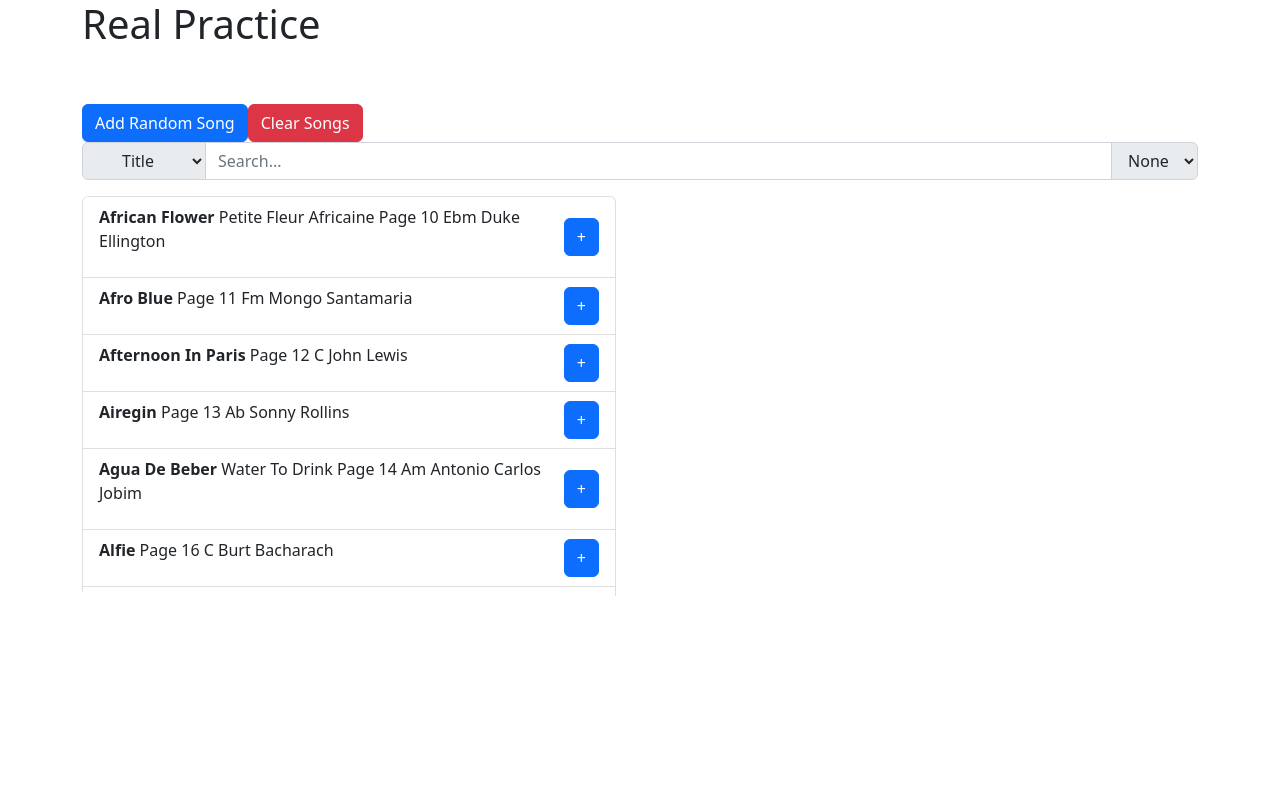
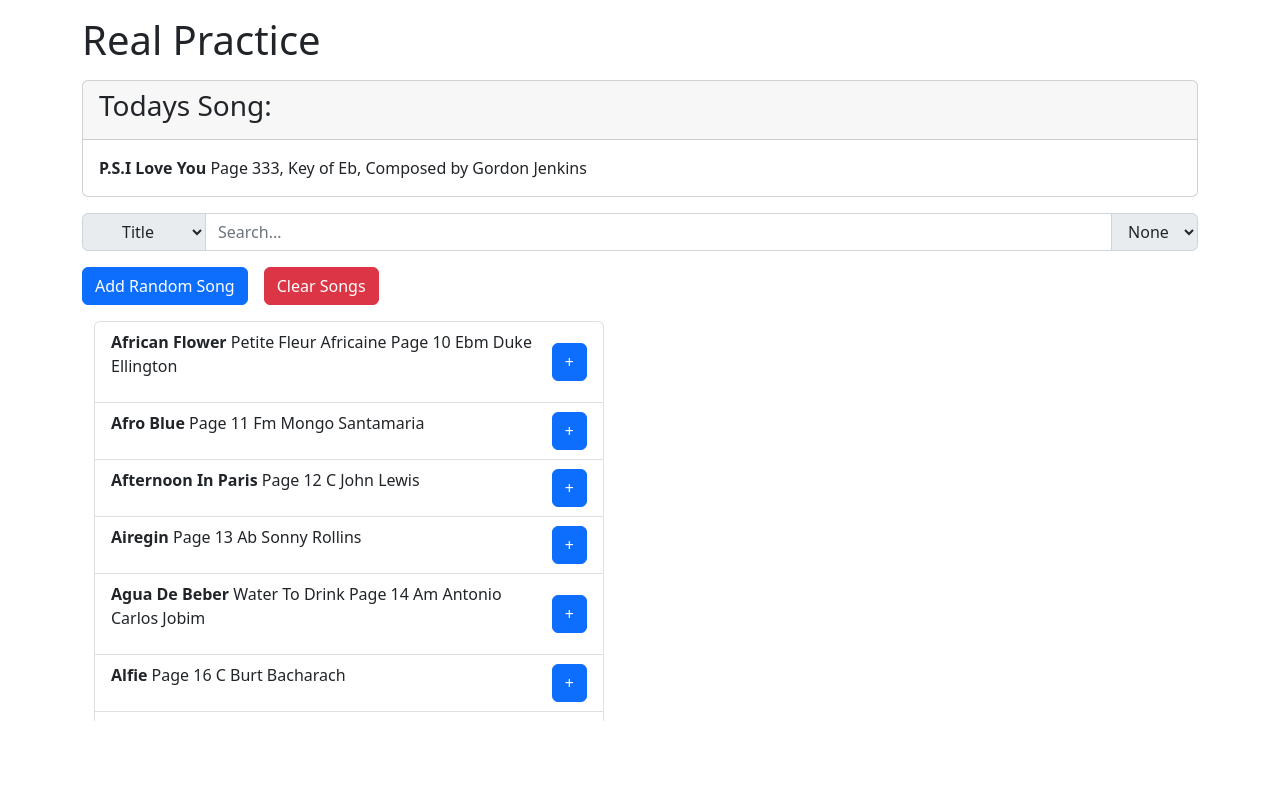
Before and after one commit to Ross0375/RealPractice, a plain HTML site: page index.html in a window 1280 px wide. Drawn offline with nearby package versions, Linux system fonts and the light colour scheme.

Commit message:
Finished?

```diff
--- a/app.js
+++ b/app.js
@@ -11,8 +11,8 @@ const app = Vue.createApp({
             keys: [],
             keyFilter: "None",
             dailySong: {
-                date: "",
-                todaysSong: ""
+                date: null,
+                todaysSong: []
             }
         }
     },
@@ -30,6 +30,17 @@ const app = Vue.createApp({
             this.dailySong = JSON.parse(dailySong)
         }
 
+        const d = new Date().getDay()
+        console.log(d);
+            if (this.dailySong.date == null) {
+                this.dailySong.date = new Date().getDay()
+                const selectedSong = this.songs[Math.floor(Math.random()* this.songs.length)]
+                this.dailySong.todaysSong = selectedSong
+            } else if (this.dailySong.date != d){
+                const selectedSong = this.songs[Math.floor(Math.random()* this.songs.length)]
+                this.dailySong.todaysSong = selectedSong
+                this.dailySong.date = new Date().getDay()
+            }
 
         let unique = []
             this.songs.forEach(song => {
@@ -66,6 +77,7 @@ const app = Vue.createApp({
             }
 
         },
+
     },
     methods: {
         addSong(selectedPage, index) {
@@ -98,7 +110,11 @@ const app = Vue.createApp({
             }
             this.selectedSongs.splice(0, this.selectedSongs.length)
 
-        }
+        },
+
+        mounted() {
+
+        },
     },
     watch: {
         songs: {
--- a/index.html
+++ b/index.html
@@ -11,9 +11,15 @@
 </head>
 <body>
   <main id="app" class="container">
-    <h1 class="pb-5">Real Practice</h1>
-    <button class="btn btn-primary" @click="addRandom">Add Random Song</button>
-    <button class="btn btn-danger" @click="clearSongs">Clear Songs</button>
+    <h1 class="my-3">Real Practice</h1>
+    <div class="card mb-3">
+      <div class="card-header">
+        <h3>Todays Song:</h3>
+      </div>
+      <div class="card-body">
+        <strong>{{this.dailySong.todaysSong.Title}}</strong> {{this.dailySong.todaysSong.AlternateTitle}} Page {{this.dailySong.todaysSong.PageNumber}}, Key of {{this.dailySong.todaysSong.Key}}, Composed by {{this.dailySong.todaysSong.Composer}}
+      </div>
+    </div>
     <div class="input-group mb-3">
       <select class="input-group-text" v-model="selection">
         <option v-for="searchProp in searchType">{{ searchProp }}</option>
@@ -24,20 +30,28 @@
         <option v-for="key in keys">{{ key }}</option>
       </select>
     </div>
-    <div class="row container-fluid">
-      <ul class="list-group col-sm-12 col-md-6 listHeight overflow-auto container-fluid" >
+    <div class="mb-3">
+      <button class="btn btn-primary" @click="addRandom">Add Random Song</button>
+      <button class="btn btn-danger mx-3" @click="clearSongs">Clear Songs</button>
+    </div>
+    <div class="row container-fluid gx-5 justify-content-end">
+      <div class="col-sm-12 col-md-6 listHeight  container-fluid overflow-auto">
+        <ul class="list-group" >
           <li class="list-group-item d-flex justify-content-center align-items-center" v-for="(song, index) in filteredSongs" :key="song.PageNumber" :class="{ disabled: song.Selected }">
             <p class="col"><strong>{{song.Title}}</strong> {{song.AlternateTitle}} Page {{song.PageNumber}} {{song.Key}} {{song.Composer}}</p>
             <span class="btn btn-primary" :class="{ disabled: song.Selected }" @click="addSong(song.PageNumber, index)">+</span>
           </li>
         </ul>
-      <ul class="list-group col-sm-12 col-md-6 listHeight overflow-auto" >
+      </div>
+      <div class="col-sm-12 col-md-6 listHeight container-fluid overflow-auto">
+        <ul class="list-group" >
           <li class="list-group-item d-flex justify-content-center align-items-center" v-for="(song, index) in selectedSongs">
             <p class="col"><strong>{{song.Title}}</strong> {{song.AlternateTitle}} Page {{song.PageNumber}} {{song.Key}} {{song.Composer}}</p>
             <span class="btn btn-danger" @click="delSong(song.PageNumber, index)">x</span>
           </li>
         </ul>
       </div>
+    </div>
   </main>
 </body>
 
```
Lines whose indentation alone changed are shown as unchanged.
